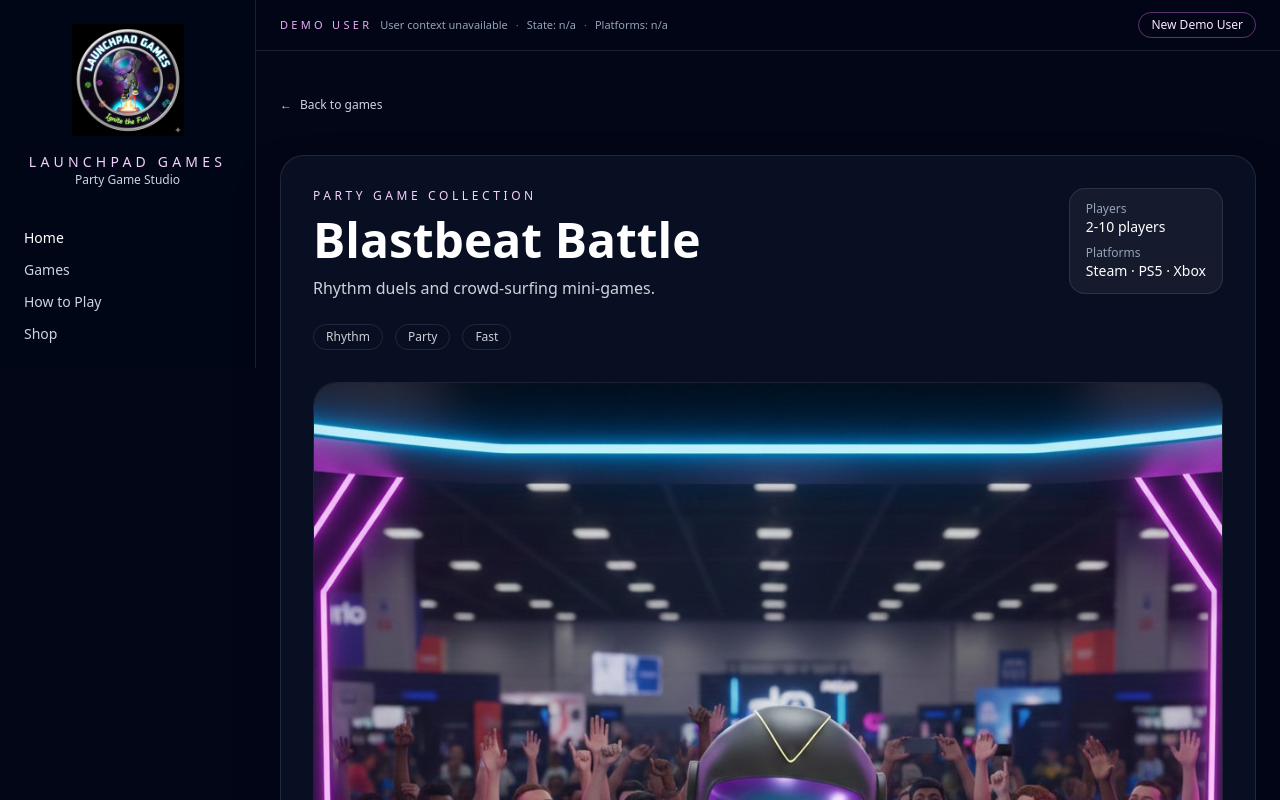
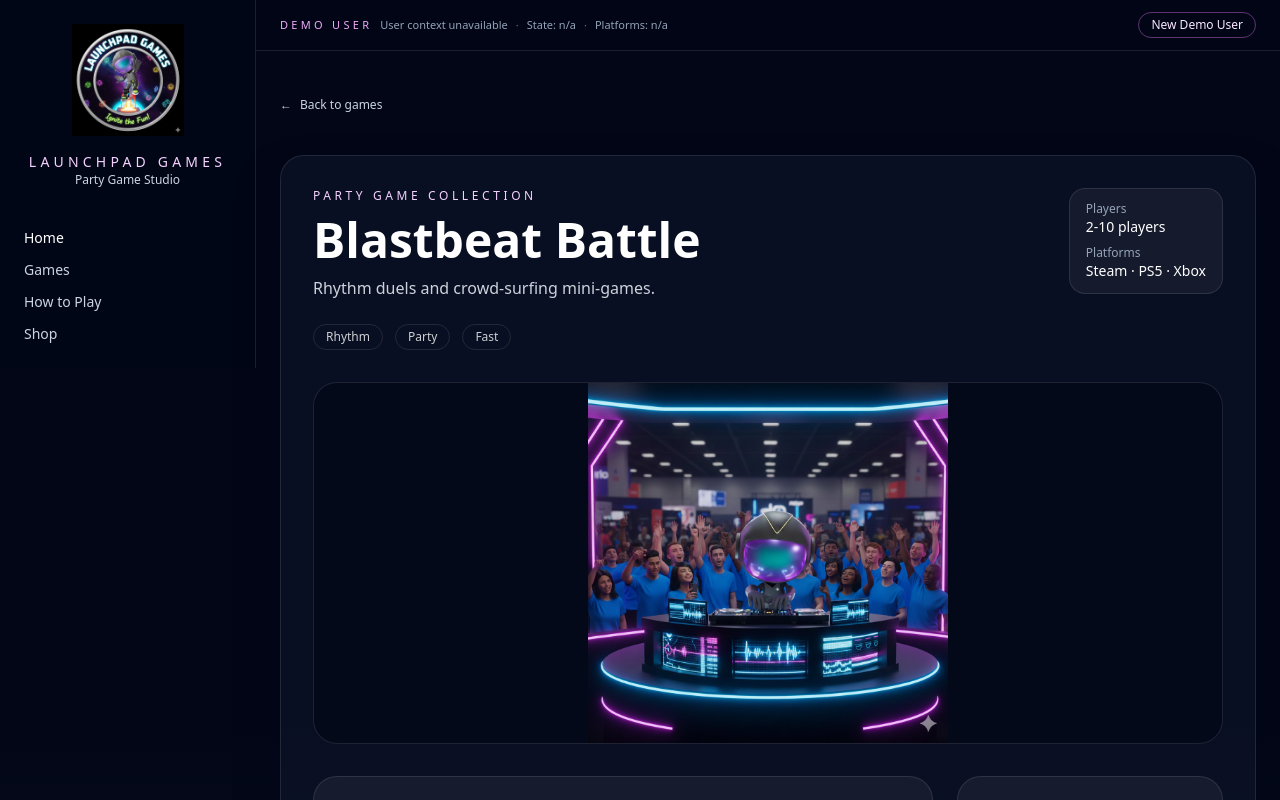
Before and after one commit to s-shindeldecker/launchpad-games-lobby, a Nuxt app: page /games/blastbeat-battle in a window 1280 px wide. Shown: the top 800 px of the page. Built offline with nearby package versions, Linux system fonts and the light colour scheme.

Commit message:
Use large images flag on PDP
Apply the existing plp-large-images flag to vary PDP image height.

Co-authored-by: Cursor <cursoragent@cursor.com>

```diff
--- a/app/pages/games/[slug].vue
+++ b/app/pages/games/[slug].vue
@@ -50,7 +50,10 @@
           <img
             :src="game.image"
             :alt="game.name"
-            class="h-auto w-full object-contain"
+            :class="[
+              'h-auto w-full object-contain',
+              pdpLargeImages ? 'max-h-[520px]' : 'max-h-[360px]'
+            ]"
           />
         </div>
 
@@ -99,12 +102,15 @@
 </template>
 
 <script setup lang="ts">
-import { computed, ref, watch } from 'vue'
+import { computed, ref, watch, watchEffect } from 'vue'
 import { useRoute } from 'vue-router'
 import { trackEvent } from '~/utils/analytics'
+import { useLaunchDarkly } from '~/composables/useLaunchDarkly'
 
 const route = useRoute()
 const lastTrackedSlug = ref<string | null>(null)
+const { getFlagValue, isReady } = useLaunchDarkly()
+const pdpLargeImages = ref(false)
 
 watch(
   () => route.params.slug,
@@ -117,6 +123,11 @@ watch(
   },
   { immediate: true }
 )
+
+watchEffect(() => {
+  if (!isReady.value) return
+  pdpLargeImages.value = getFlagValue('plp-large-images', pdpLargeImages.value)
+})
 
 const detailedGames = {
   'talkin-ship': {
```
